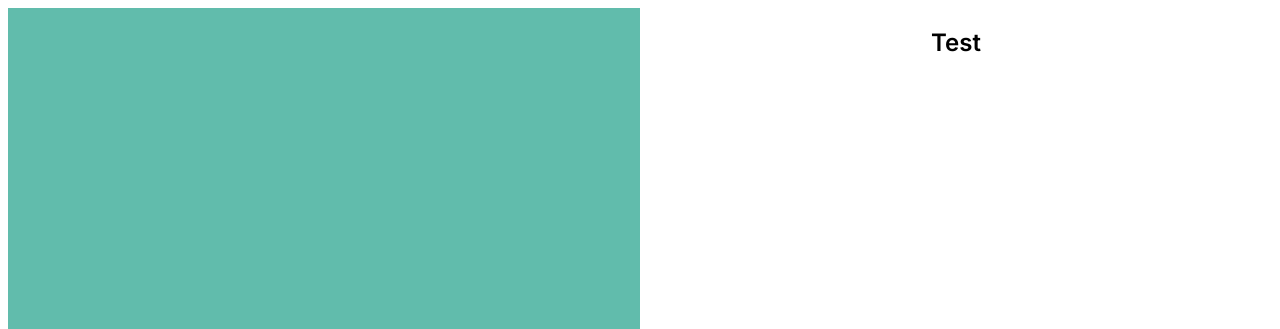
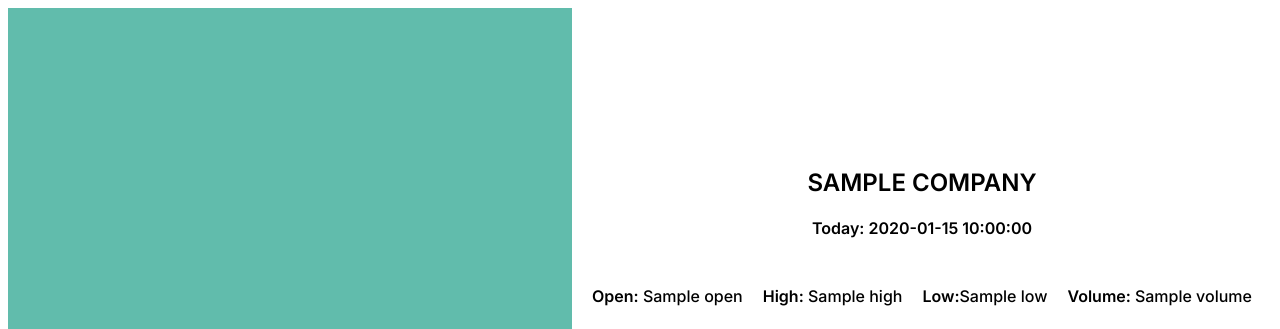
Before and after one commit to wadewilsones/StockPrice_prediction, a Flask app: template view/templates/index.html in a window 1280 px wide. Shown: the top 329 px of the page. Run offline with Flask 3, Linux system fonts and the light colour scheme; the template is opened without the code that fills it: most values are stand-ins (such as "Sample title", 1, 10 or a date in 2020).

Commit message:
Today stock prices is diplayed for selected stock

```diff
--- a/view/index.py
+++ b/view/index.py
@@ -1,25 +1,45 @@
 from flask import Flask, render_template, request
-from analyzer.data_processing.data_training import process_data
+from analyzer.data_processing.data_training import process_data, getStockToday, predict_stock_values
+from datetime import date
 
 
 app = Flask(__name__)
-
+app.debug = True
 #Create routing for an app
 @app.route("/", methods=['GET', 'POST'])
 
 def index():
     #Validate input
     errorMessage = None
+    stockData = None
     try:
         errorMessage = None # update error value to null
         if request.method == 'POST':
                 selected_radio = request.form.get('stock').lower()
-                print(selected_radio)
+
                 #Start builing a model
-                getPrediction = process_data(selected_radio)
+                model = process_data(selected_radio)
+
+                # Get selected stock data for today
+                today_Stock_Data = getStockToday(selected_radio)
+
+                # Predict values based on today's data
+
+                predicted_Stock_Data = predict_stock_values(selected_radio, today_Stock_Data, model[0])
+
+                stockData = {
+                    "Company": selected_radio,
+                    "Date": date.today(),
+                    "Open": today_Stock_Data['1. open'],
+                    "High":  today_Stock_Data['2. high'],
+                    "Low":today_Stock_Data['3. low'],
+                    "Volume":today_Stock_Data['4. close'],
+                    "Prediction for tommorow":"Test"
+                }
+
 
     except Exception as err:
         #Display error
         errorMessage = err#"Select one of the options!"
         print(errorMessage)
-    return render_template('index.html', errorMessage = errorMessage)
+    return render_template('index.html', errorMessage = errorMessage, stockData = stockData)
--- a/view/static/style.css
+++ b/view/static/style.css
@@ -12,7 +12,6 @@
         margin: 0;
         padding:0;
     }
-
 
 
     .selectionSection{
@@ -99,4 +98,26 @@
         border-radius:10px;
         color: white;
     }
+
+
+    /*STOCK SECTION*/
+    .stockData{
+        margin-top: 10em;
+    }
+    .stockData h2{
+        text-align: center;
+
+    }
+
+    .stockData h4{
+        text-align: center;
+
+    }
+
+    .todayStock{
+        margin: 2em auto;
+        display: flex;
+        justify-content: space-evenly;
+    }
+
 }
--- a/view/templates/index.html
+++ b/view/templates/index.html
@@ -38,7 +38,7 @@
                     <input type="radio" name="stock"  id="meta" value="Meta">
                     <label for="meta">Meta</label>
                 </div>
-                <input type="submit" value="Analyze"></input>
+                <input type="submit" value="Predict Price"></input>
             </form>
 
             <p>Version: 1.0.0</p>
@@ -47,7 +47,22 @@
         </section>
 
         <section>
-            <h2>Test</h2>
+            {% if stockData %}
+                <div class="stockData">
+                    <h2>{{stockData.Company.upper()}}</h2>
+                    <h4>Today: {{stockData.Date}}</h4>
+                    <div class="todayStock">
+                        <p><b>Open:</b> {{stockData.Open}}</p>
+                        <p><b>High:</b> {{stockData.High}}</p>
+                        <p><b>Low:</b>{{stockData.Low}}</p>
+                        <p><b>Volume: </b>{{stockData.Volume}}</p>
+                    </div>
+                    <div>
+                        <img  width=700  height = 300 src="https://pixabay.com/get/ge7f582b33306cd6353a701834739062dde360e9f5612131264138ce3bf22923346c046f87ed53c038b95c30c679f052dcce9917f847d5561bc2960735a357c0865047cd14c38032a958dc07a0f0f6be3_1920.jpg">
+                    </div>
+                </div>
+            {% endif %}
+
         </section>
         <p></p>
     </main>
```
